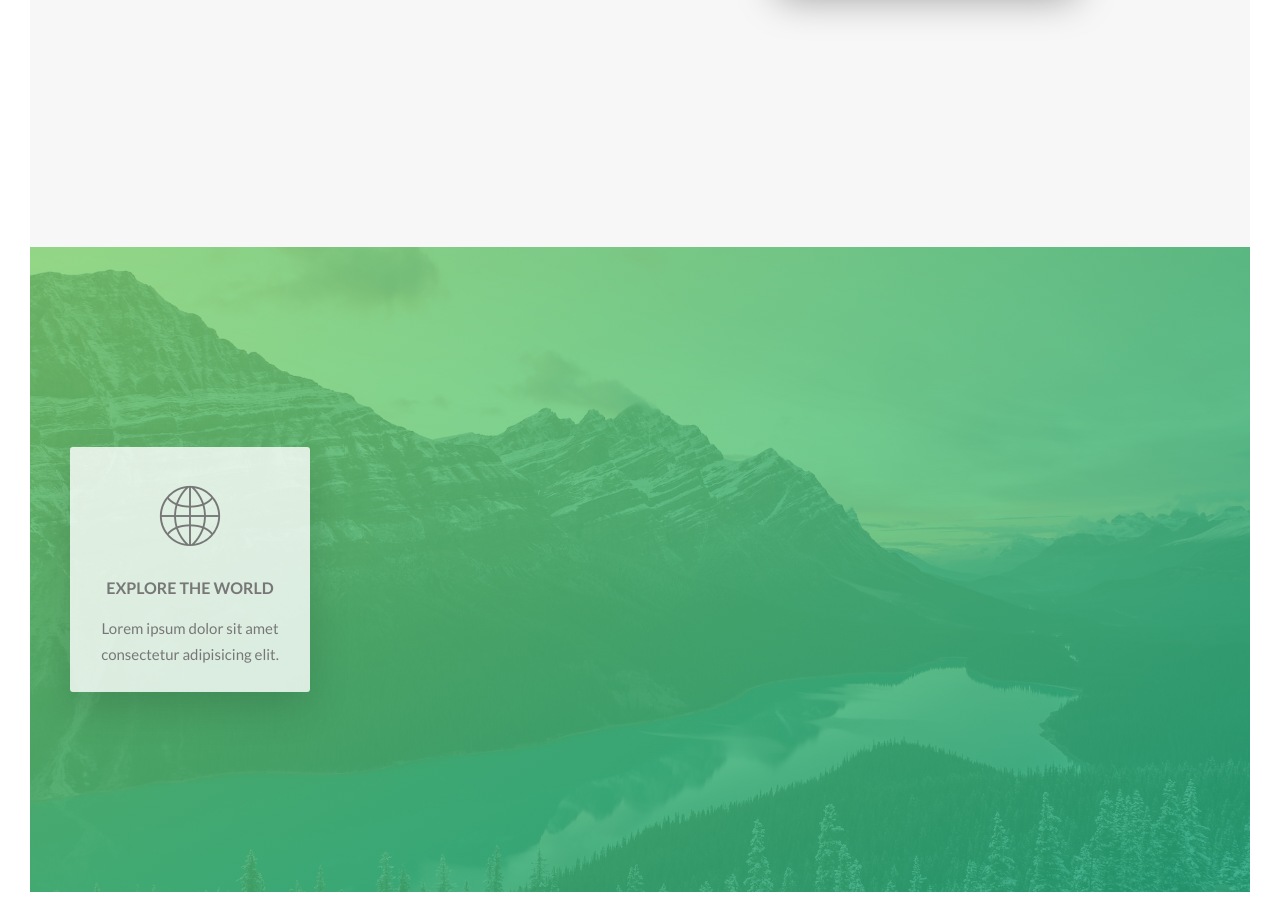
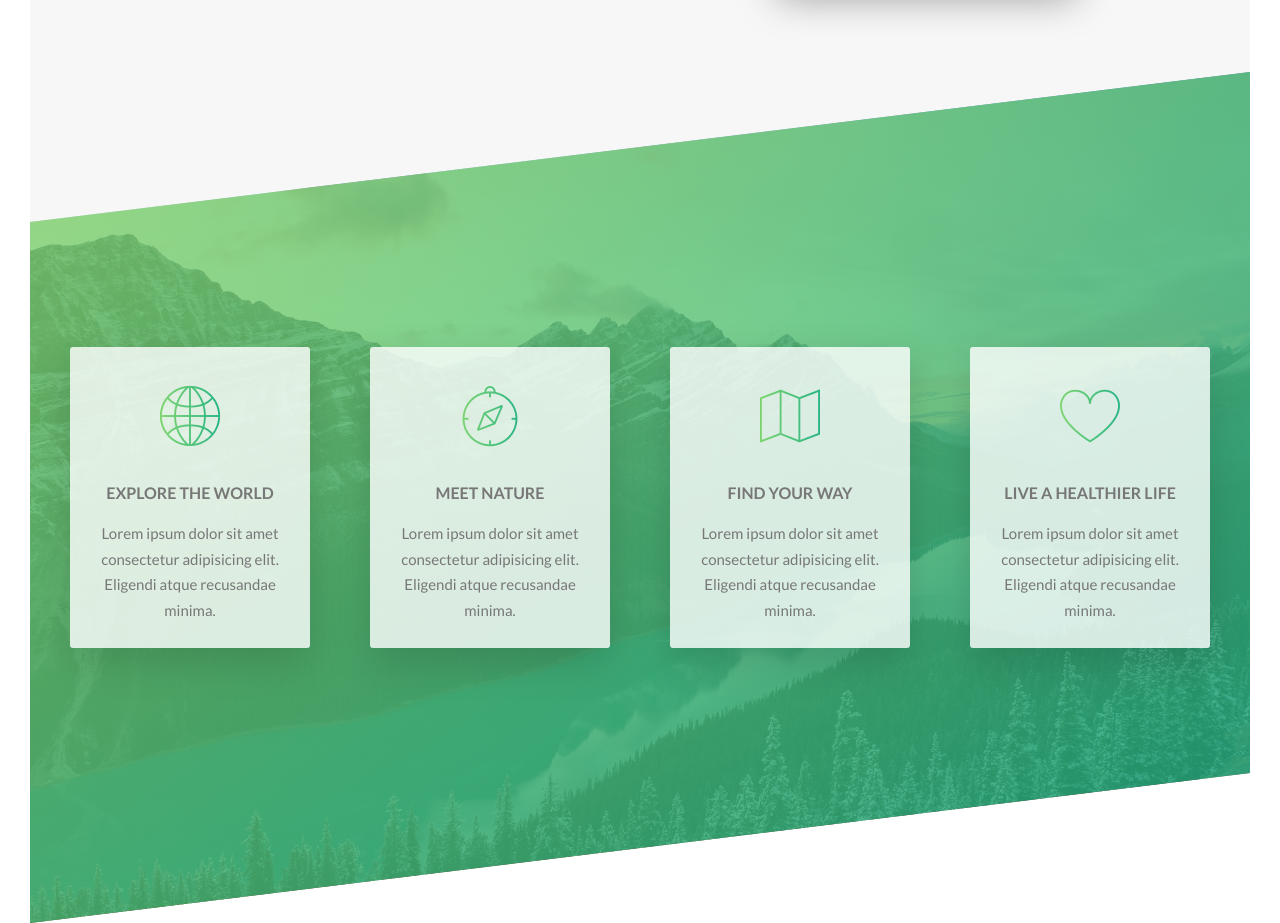
Before and after one commit to Shevotool/Natours, a website: page index.html in a window 1280 px wide. Shown: the part 1337-2260 px from the top of the page. Drawn offline with Linux system fonts and the light colour scheme.

Commit message:
Features Section

```diff
--- a/index.html
+++ b/index.html
@@ -78,7 +78,37 @@ npm run compile:sass -->
             <i class="feature-box__icon icon-basic-world"></i>
             <h3 class="heading-tertiary u-margin-bottom-small">Explore the world</h3>
             <p class="feature-box__text">
-              Lorem ipsum dolor sit amet consectetur adipisicing elit.
+              Lorem ipsum dolor sit amet consectetur adipisicing elit. Eligendi atque recusandae minima.
+            </p>
+          </div>
+        </div>
+
+        <div class="col-1-of-4">
+          <div class="feature-box">
+            <i class="feature-box__icon icon-basic-compass"></i>
+            <h3 class="heading-tertiary u-margin-bottom-small">Meet nature</h3>
+            <p class="feature-box__text">
+              Lorem ipsum dolor sit amet consectetur adipisicing elit. Eligendi atque recusandae minima.
+            </p>
+          </div>
+        </div>
+
+        <div class="col-1-of-4">
+          <div class="feature-box">
+            <i class="feature-box__icon icon-basic-map"></i>
+            <h3 class="heading-tertiary u-margin-bottom-small">Find your way</h3>
+            <p class="feature-box__text">
+              Lorem ipsum dolor sit amet consectetur adipisicing elit. Eligendi atque recusandae minima.
+            </p>
+          </div>
+        </div>
+
+        <div class="col-1-of-4">
+          <div class="feature-box">
+            <i class="feature-box__icon icon-basic-heart"></i>
+            <h3 class="heading-tertiary u-margin-bottom-small">Live a healthier life</h3>
+            <p class="feature-box__text">
+              Lorem ipsum dolor sit amet consectetur adipisicing elit. Eligendi atque recusandae minima.
             </p>
           </div>
         </div>
--- a/sass/base/typography.scss
+++ b/sass/base/typography.scss
@@ -66,7 +66,6 @@ body {
 
 .paragraph{
   font-size: $default-font-size;
-
   &:not(:last-child) {
     margin-bottom: 3rem;
   }
--- a/sass/components/_feature-box.scss
+++ b/sass/components/_feature-box.scss
@@ -5,11 +5,20 @@
   text-align: center;
   border-radius: 3px;
   box-shadow: 0 1.5rem 4rem rgba($color-black, .15);
+  transition: transform .3s;
 
   &__icon{
     font-size: 6rem;
     margin-bottom: .5rem;
+    display: inline-block;
+    background-image: linear-gradient(to right, $color-primary-light, $color-primary-dark);
+    -webkit-background-clip: text;
+    background-clip: text;
+    color: transparent;
   }
 
-     &__text {}
+  &:hover{
+    transform: translateY(-1.5rem) scale(1.03);
+  }
+
 }
--- a/sass/pages/_home.scss
+++ b/sass/pages/_home.scss
@@ -8,4 +8,10 @@
   padding: 20rem 0;
   background-image: linear-gradient(to right bottom, rgba($color-primary-light, 0.8), rgba($color-primary-dark, 0.8)), url(../img/nat-4.jpg);
   background-size: cover;
+  transform: skewY(-7deg);
+  margin-top: -10rem;
+
+  & > *{
+      transform: skewY(7deg);
+  }
 }
```
Also changed, not shown: css/style.css.
